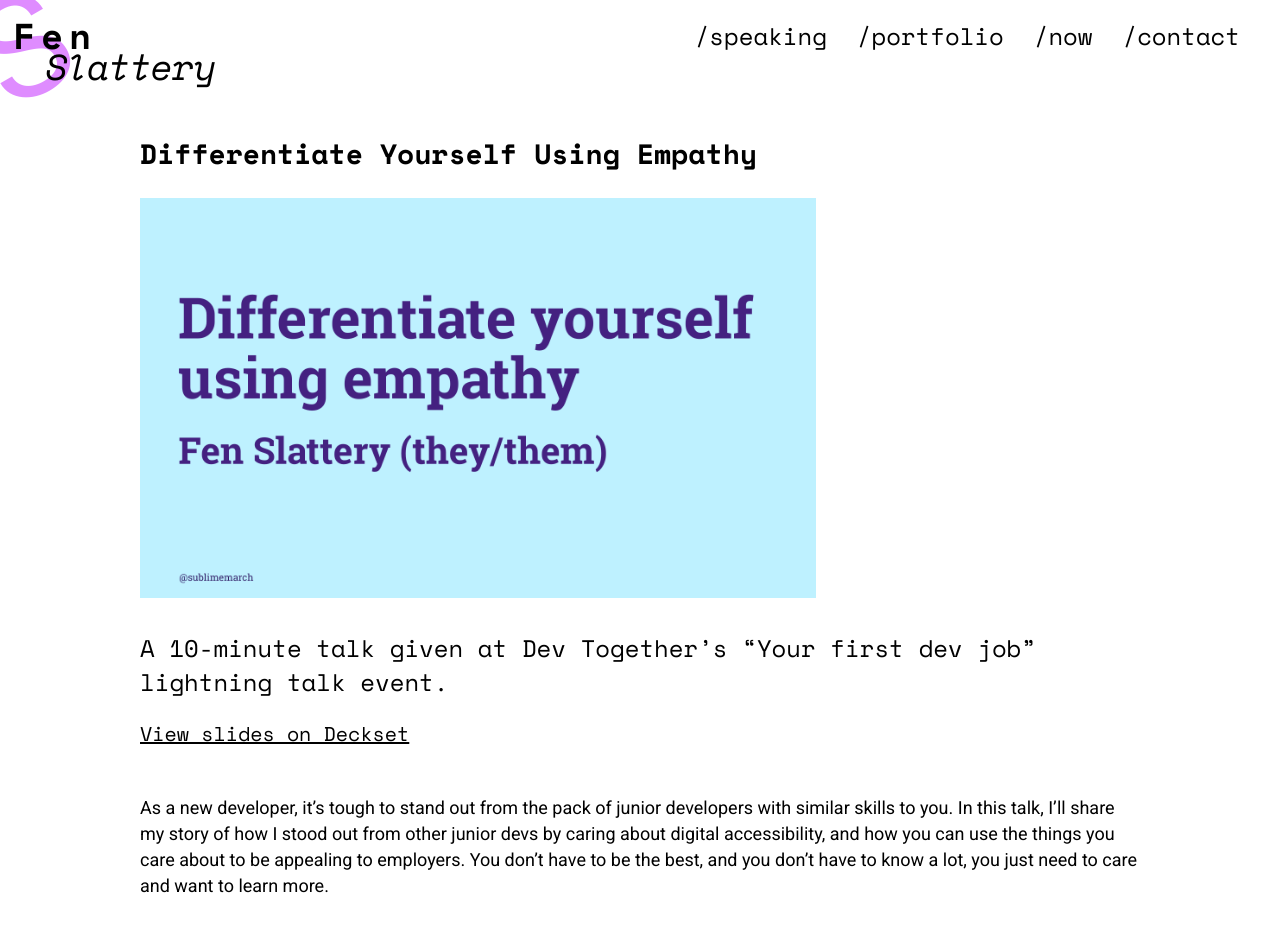
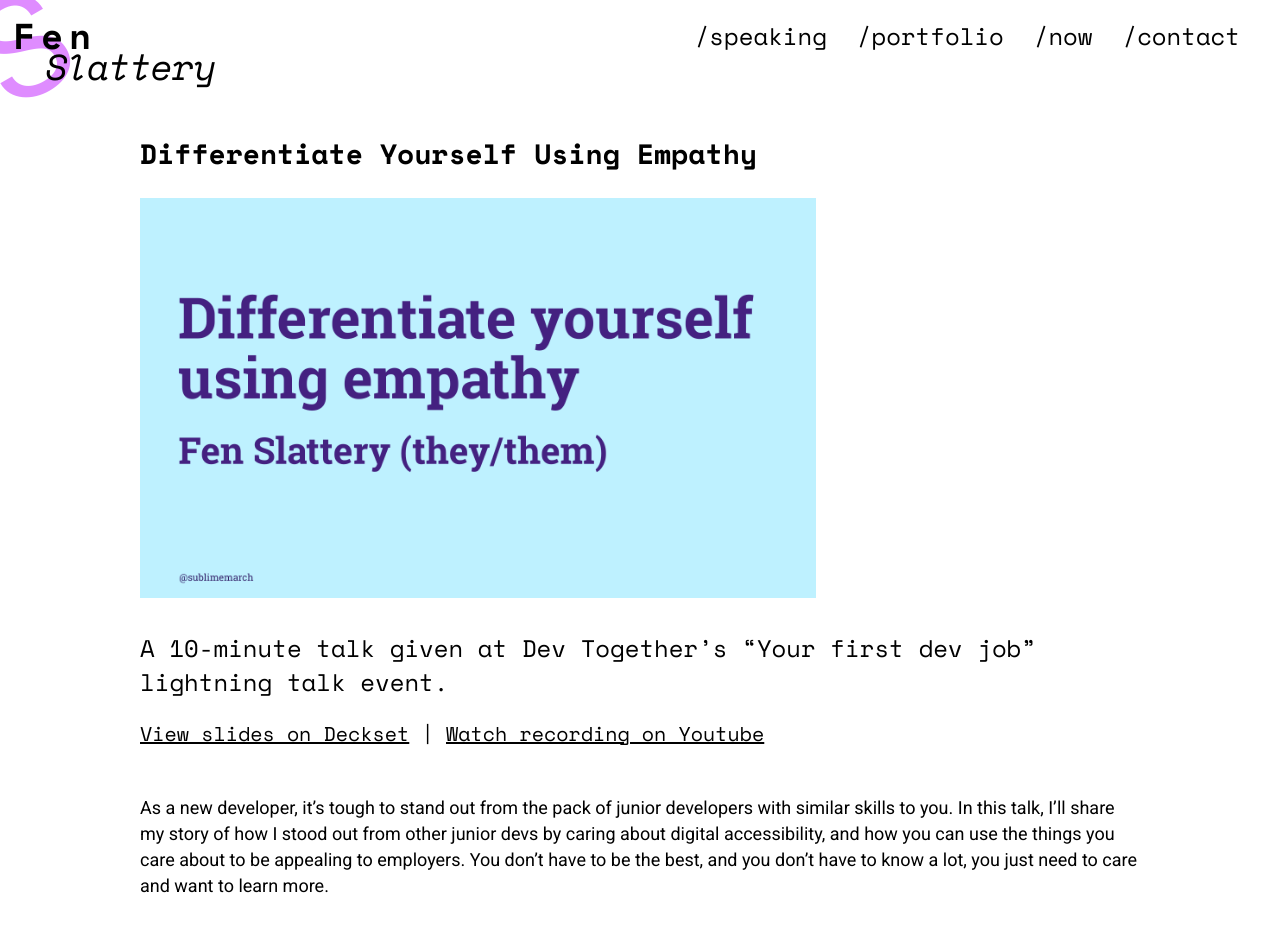
Before and after one commit to sublimemarch/personal-site, a Jekyll site: the page built from _portfolio/using-empathy.md, in a window 1280 px wide. Built offline with Jekyll 4.4.1, drawn with Linux system fonts in a browser that asks for light colours; nearby versions of some CDN libraries.

Commit message:
Update from Forestry.io stephanie.n.marx@gmail.com updated _portfolio/using-empathy.md

```diff
--- a/_portfolio/using-empathy.md
+++ b/_portfolio/using-empathy.md
@@ -1,13 +1,15 @@
 ---
 title: Differentiate Yourself Using Empathy
-date: 2019-01-08 00:00:00 -05:00
+date: 2019-01-08T05:00:00.000+00:00
 layout: portfolio_item
 image: "/img/differentiate-yourself.png"
-tags: [talk]
+tags:
+- talk
+
 ---
+### A 10-minute talk given at Dev Together's "Your first dev job" lightning talk event.
 
-### A 10-minute talk given at Dev Together's "Your first dev job" lightning talk event.
-#### [View slides on Deckset](https://speakerdeck.com/sublimemarch/differentiate-yourself-using-empathy)
+#### [View slides on Deckset](https://speakerdeck.com/sublimemarch/differentiate-yourself-using-empathy) | [Watch recording on Youtube](https://www.youtube.com/watch?v=wZ93s1a79RY)
 
 <br>
 
```
